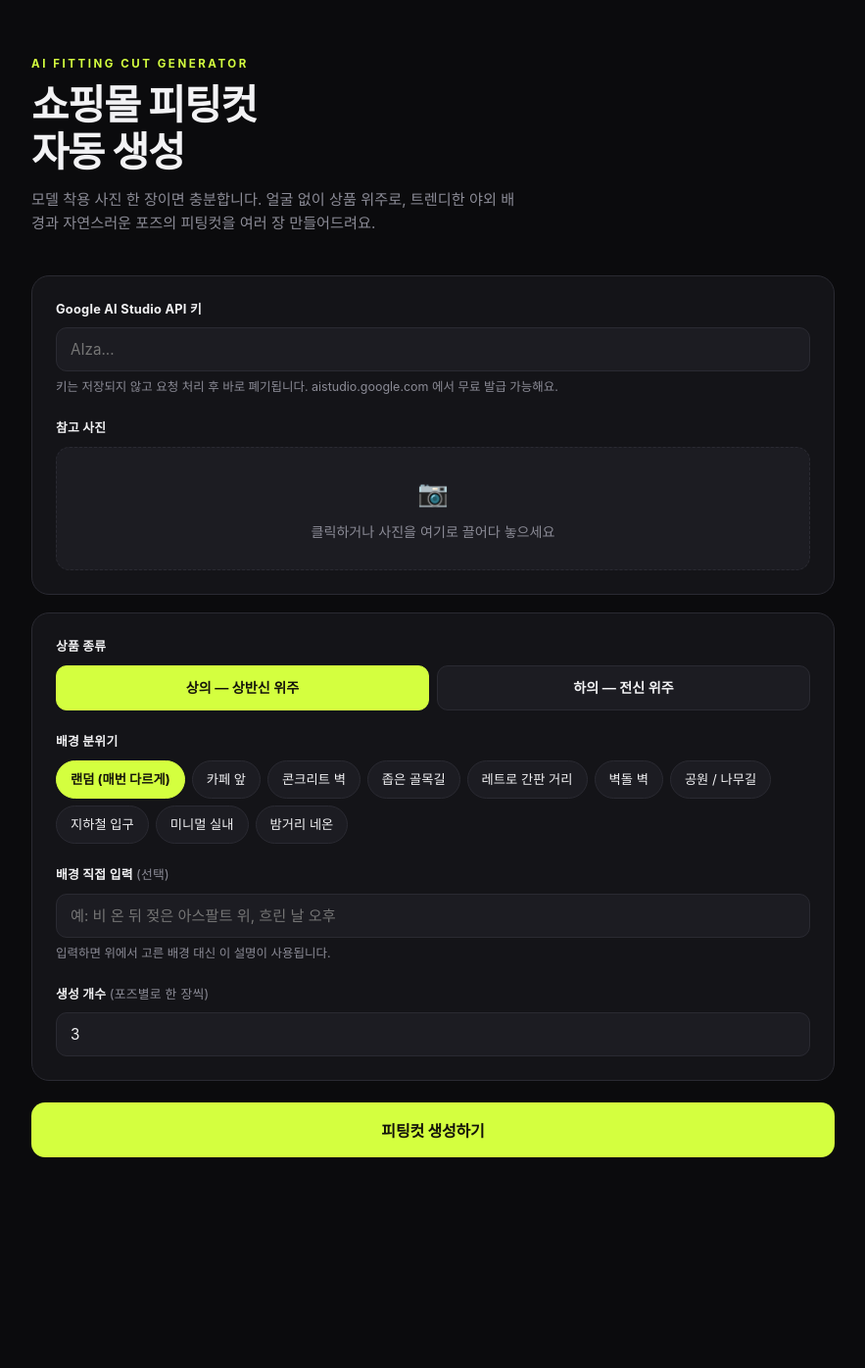
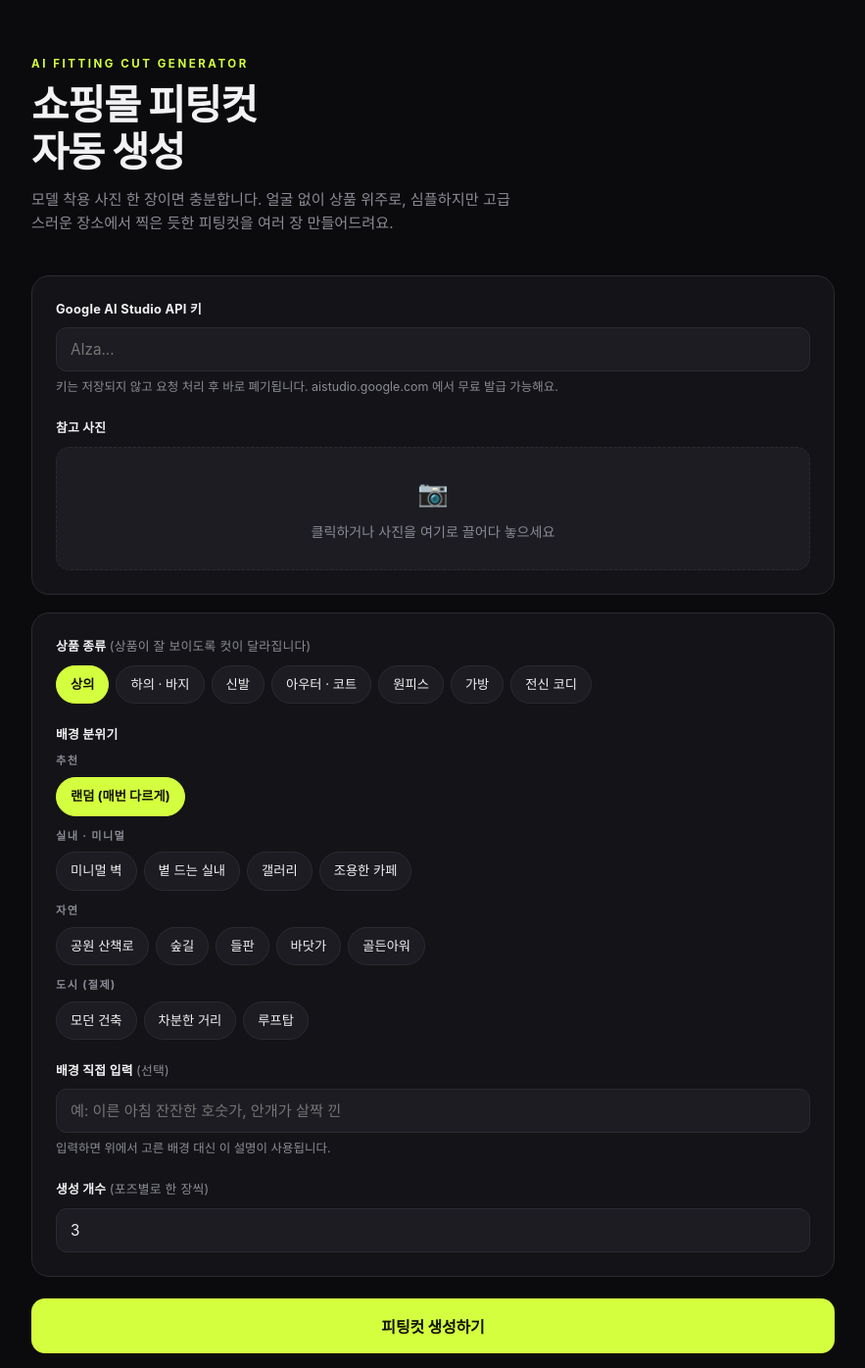
Before and after one commit to 5190rkddkwldi-hash/groomin-fitting, a Flask app: page / in a window 1280 px wide. Shown: the top 1396 px of the page at 98% size, without its empty margins (198-1081 px from the left). Before the commit the page ends 1181 px from the top, so only its background shows below. Run offline with Flask 3, Linux system fonts and the light colour scheme.

Commit message:
Refine backgrounds to calm upscale/natural settings, expand to 7 product categories

```diff
--- a/app.py
+++ b/app.py
@@ -24,23 +24,79 @@ MAX_COUNT = 4
 MODEL = "gemini-3.1-flash-image"
 
 POSES = [
-    "standing naturally with hands in pockets",
-    "standing at a slight angle with arms crossed",
-    "captured mid-step as if walking casually down the street",
-    "leaning casually against a wall, railing, or storefront in the scene",
+    "standing relaxed and upright, weight on one leg, hands resting "
+    "naturally at the sides or lightly in pockets",
+    "standing at a slight three-quarter angle, one hand in a pocket, "
+    "shoulders relaxed",
+    "captured mid-step, walking calmly and unhurried",
+    "standing still and leaning lightly against a wall, column or railing "
+    "in the scene",
 ]
 
-FRAMING = {
-    "top": (
-        "Frame the shot from just below the chin down to around the hips "
-        "or upper thighs, focusing on the upper body so the top garment "
-        "fills most of the frame."
-    ),
-    "bottom": (
-        "Frame the shot from around the chest down to the shoes, focusing "
-        "on the lower body so the full length and fit of the pants/bottom "
-        "garment is clearly visible."
-    ),
+# 카테고리별 프레이밍 — 상품이 화면에서 주인공이 되도록 컷을 다르게 잡는다.
+PRODUCTS = {
+    "top": {
+        "label": "상의",
+        "focus": "top garment",
+        "framing": (
+            "Frame from just below the chin down to the upper thighs so "
+            "the top garment fills most of the frame; its shoulder line, "
+            "sleeve length and drape must be clearly readable."
+        ),
+    },
+    "bottom": {
+        "label": "하의 · 바지",
+        "focus": "pants / bottom garment",
+        "framing": (
+            "Frame from around the chest down to below the shoes so the "
+            "full length, rise and drape of the bottoms is clearly "
+            "visible, including how they break over the shoes."
+        ),
+    },
+    "shoes": {
+        "label": "신발",
+        "focus": "shoes / footwear",
+        "framing": (
+            "Frame from around the knees or calves down to the ground, "
+            "shot from a low angle so the footwear is the clear subject "
+            "and its silhouette, sole and material are fully visible."
+        ),
+    },
+    "outer": {
+        "label": "아우터 · 코트",
+        "focus": "outerwear (jacket / coat)",
+        "framing": (
+            "Frame from just below the chin down to below the hem of the "
+            "outerwear so its full length, lapels, closure and drape are "
+            "clearly visible."
+        ),
+    },
+    "dress": {
+        "label": "원피스",
+        "focus": "dress / one-piece",
+        "framing": (
+            "Frame from just below the chin down to below the shoes so "
+            "the entire dress — its length, silhouette and how it falls — "
+            "is fully visible."
+        ),
+    },
+    "bag": {
+        "label": "가방",
+        "focus": "bag",
+        "framing": (
+            "Frame the torso and hip area so the bag is the clear subject "
+            "— its size relative to the body, strap length and material "
+            "must be obvious."
+        ),
+    },
+    "full": {
+        "label": "전신 코디",
+        "focus": "complete outfit",
+        "framing": (
+            "Frame from just below the chin down to below the shoes so "
+            "the entire styled outfit reads as one coordinated look."
+        ),
+    },
 }
 
 FACE_RULE = (
@@ -50,87 +106,127 @@ FACE_RULE = (
     "model's face is never shown."
 )
 
+# 심플하되 적당히 고급스러운 장소 위주. 간판/네온 같은 과한 도시 요소는 배제.
 BACKGROUNDS = {
     "auto": (
-        "a trendy urban setting — pick something different each time, such "
-        "as a cafe storefront, a textured concrete wall, retro signage, a "
-        "sidewalk with street furniture, or a narrow alleyway"
+        "a calm, tastefully understated location — vary it each time "
+        "between a quiet minimal interior, a clean architectural exterior, "
+        "and a soft natural setting"
     ),
-    "cafe": (
-        "in front of a stylish cafe storefront, with glass windows, wooden "
-        "or metal frames, outdoor chairs and a sandwich board sign"
+    "minimal_wall": (
+        "against a smooth off-white, beige or warm grey plaster wall, with "
+        "soft directional daylight and a gentle shadow falling across it"
     ),
-    "concrete": (
-        "against a raw textured concrete or plaster wall with subtle "
-        "stains, cracks and urban texture"
+    "sunlit_room": (
+        "in a quiet minimal interior with a large window, warm daylight "
+        "falling across a wooden or polished concrete floor, and very few "
+        "objects in the frame"
     ),
-    "alley": (
-        "in a narrow urban back alley with pipes, air-conditioning units, "
-        "small signage and worn walls"
+    "gallery": (
+        "in a bright gallery-like space with clean white walls, generous "
+        "empty space and soft even light"
     ),
-    "retro": (
-        "on a retro shopping street with vintage Korean signage, old shop "
-        "fronts and hand-painted lettering"
+    "quiet_cafe": (
+        "in a refined, quiet cafe interior with wood, stone and linen "
+        "textures, soft window light, and no visible signage or lettering"
     ),
-    "brick": (
-        "against a red or beige brick wall with visible mortar lines and "
-        "warm texture"
+    "architecture": (
+        "beside clean modern architecture — smooth stone steps, a concrete "
+        "column or a simple façade — with calm geometry and soft daylight"
     ),
-    "park": (
-        "on a tree-lined path or in a park, with greenery, dappled "
-        "sunlight and a paved walkway"
+    "park_path": (
+        "on a quiet tree-lined path with soft greenery, dappled sunlight "
+        "and a clean paved walkway"
     ),
-    "subway": (
-        "near a subway entrance or station exit, with tiled walls, metal "
-        "railings and urban signage"
+    "forest": (
+        "on a calm forest trail with tall trees, soft green foliage and "
+        "gentle light filtering through the leaves"
     ),
-    "minimal": (
-        "in a minimal modern interior with clean white or beige walls, "
-        "soft natural window light and simple furniture"
+    "field": (
+        "in an open grassy field or meadow with a soft natural horizon and "
+        "warm late-afternoon light"
     ),
-    "night": (
-        "on a city street at night, lit by warm shop signs, neon glow and "
-        "street lamps"
+    "seaside": (
+        "near a calm seaside — soft sand or a quiet coastal path — with "
+        "muted natural colours and diffused daylight"
+    ),
+    "rooftop": (
+        "on a clean open rooftop with an unobstructed sky, soft daylight "
+        "and minimal surrounding structures"
+    ),
+    "street_soft": (
+        "on a calm, tidy city street with restrained modern storefronts, "
+        "soft daylight and only minimal, unobtrusive signage"
+    ),
+    "golden_hour": (
+        "outdoors during golden hour, with warm low sunlight, long soft "
+        "shadows and a clean uncluttered setting"
     ),
 }
 
-BACKGROUND_LABELS = [
-    ("auto", "랜덤 (매번 다르게)"),
-    ("cafe", "카페 앞"),
-    ("concrete", "콘크리트 벽"),
-    ("alley", "좁은 골목길"),
-    ("retro", "레트로 간판 거리"),
-    ("brick", "벽돌 벽"),
-    ("park", "공원 / 나무길"),
-    ("subway", "지하철 입구"),
-    ("minimal", "미니멀 실내"),
-    ("night", "밤거리 네온"),
+BACKGROUND_GROUPS = [
+    ("추천", [("auto", "랜덤 (매번 다르게)")]),
+    (
+        "실내 · 미니멀",
+        [
+            ("minimal_wall", "미니멀 벽"),
+            ("sunlit_room", "볕 드는 실내"),
+            ("gallery", "갤러리"),
+            ("quiet_cafe", "조용한 카페"),
+        ],
+    ),
+    (
+        "자연",
+        [
+            ("park_path", "공원 산책로"),
+            ("forest", "숲길"),
+            ("field", "들판"),
+            ("seaside", "바닷가"),
+            ("golden_hour", "골든아워"),
+        ],
+    ),
+    (
+        "도시 (절제)",
+        [
+            ("architecture", "모던 건축"),
+            ("street_soft", "차분한 거리"),
+            ("rooftop", "루프탑"),
+        ],
+    ),
 ]
 
 BACKGROUND_RULE_TEMPLATE = (
-    "Background style: candid, realistic Korean street-fashion 'fitting "
-    "cut' photography, shot {setting}. Natural lighting, a slightly "
-    "candid snapshot feel, NOT a plain studio backdrop."
+    "Background style: a calm, simple but quietly upscale location, shot "
+    "{setting}. The setting should feel natural and effortless — never "
+    "busy, cluttered or loud. Avoid neon, large signage, heavy text, "
+    "crowds and visual noise. The background must stay soft and secondary "
+    "so the product remains the hero, while still making the item look "
+    "desirable and worth buying."
 )
 
 PROMPT_TEMPLATE = (
     "Using the exact same person and the exact same {focus} shown in the "
-    "reference photo, generate a new photorealistic image as if captured "
-    "by a professional street-fashion photographer on location. "
+    "reference photo, generate a new photorealistic image as if shot by a "
+    "professional fashion e-commerce photographer on location. "
     "{framing} {face_rule} {background_rule} Use a new, different "
-    "real-world location from the reference photo, and change the pose "
-    "to: {pose}. Keep the garment's color, fabric, fit and details "
-    "clearly consistent and recognizable with the reference photo. "
-    "Natural lighting, high-resolution editorial photography look. "
-    "Before generating the image, briefly describe the new scene and "
-    "pose in one English sentence."
+    "location from the reference photo, and set the pose to: {pose}. The "
+    "pose must look natural, relaxed and unforced — never stiff or "
+    "exaggerated. Keep the item's colour, fabric, texture, fit and "
+    "details exactly consistent and clearly recognizable with the "
+    "reference photo. Soft natural lighting, clean colour grading, "
+    "shallow depth of field, high-resolution editorial quality. "
+    "Before generating the image, briefly describe the new scene and pose "
+    "in one English sentence."
 )
 
 
 @app.route("/")
 def index():
     return render_template(
-        "index.html", max_count=MAX_COUNT, backgrounds=BACKGROUND_LABELS
+        "index.html",
+        max_count=MAX_COUNT,
+        background_groups=BACKGROUND_GROUPS,
+        products=[(key, val["label"]) for key, val in PRODUCTS.items()],
     )
 
 
@@ -153,9 +249,9 @@ def process():
     count = max(1, min(count, MAX_COUNT))
 
     product_type = request.form.get("product_type", "top")
-    if product_type not in FRAMING:
+    if product_type not in PRODUCTS:
         product_type = "top"
-    focus = "top garment" if product_type == "top" else "pants/bottom garment"
+    product = PRODUCTS[product_type]
 
     background = request.form.get("background", "auto")
     custom_background = (request.form.get("custom_background") or "").strip()
@@ -175,8 +271,8 @@ def process():
         for i in range(count):
             pose = POSES[i % len(POSES)]
             prompt = PROMPT_TEMPLATE.format(
-                focus=focus,
-                framing=FRAMING[product_type],
+                focus=product["focus"],
+                framing=product["framing"],
                 face_rule=FACE_RULE,
                 background_rule=background_rule,
                 pose=pose,
--- a/templates/index.html
+++ b/templates/index.html
@@ -121,6 +121,13 @@
     color: #14140a; font-weight: 700;
   }
 
+  .group { margin-bottom: 12px; }
+  .group:last-child { margin-bottom: 0; }
+  .group-name {
+    font-size: 0.7rem; letter-spacing: 0.12em; text-transform: uppercase;
+    color: var(--muted); font-weight: 700; margin-bottom: 7px;
+  }
+
   .row { display: grid; grid-template-columns: 1fr 1fr; gap: 14px; }
   @media (max-width: 560px) { .row { grid-template-columns: 1fr; } }
 
@@ -179,7 +186,7 @@
     <h1>쇼핑몰 피팅컷<br>자동 생성</h1>
     <p class="sub">
       모델 착용 사진 한 장이면 충분합니다. 얼굴 없이 상품 위주로,
-      트렌디한 야외 배경과 자연스러운 포즈의 피팅컷을 여러 장 만들어드려요.
+      심플하지만 고급스러운 장소에서 찍은 듯한 피팅컷을 여러 장 만들어드려요.
     </p>
   </header>
 
@@ -205,29 +212,34 @@
 
     <div class="card">
       <div class="field">
-        <label class="lbl">상품 종류</label>
-        <div class="seg">
-          <input type="radio" id="pt-top" name="product_type" value="top" checked>
-          <label for="pt-top">상의 — 상반신 위주</label>
-          <input type="radio" id="pt-bottom" name="product_type" value="bottom">
-          <label for="pt-bottom">하의 — 전신 위주</label>
+        <label class="lbl">상품 종류 <span style="color:var(--muted);font-weight:400">(상품이 잘 보이도록 컷이 달라집니다)</span></label>
+        <div class="chips">
+          {% for key, label in products %}
+          <input type="radio" id="pt-{{ key }}" name="product_type" value="{{ key }}" {% if loop.first %}checked{% endif %}>
+          <label for="pt-{{ key }}">{{ label }}</label>
+          {% endfor %}
         </div>
       </div>
 
       <div class="field">
         <label class="lbl">배경 분위기</label>
-        <div class="chips">
-          {% for key, label in backgrounds %}
-          <input type="radio" id="bg-{{ key }}" name="background" value="{{ key }}" {% if loop.first %}checked{% endif %}>
-          <label for="bg-{{ key }}">{{ label }}</label>
-          {% endfor %}
+        {% for group, items in background_groups %}
+        <div class="group">
+          <div class="group-name">{{ group }}</div>
+          <div class="chips">
+            {% for key, label in items %}
+            <input type="radio" id="bg-{{ key }}" name="background" value="{{ key }}" {% if key == 'auto' %}checked{% endif %}>
+            <label for="bg-{{ key }}">{{ label }}</label>
+            {% endfor %}
+          </div>
         </div>
+        {% endfor %}
       </div>
 
       <div class="field">
         <label class="lbl" for="customBg">배경 직접 입력 <span style="color:var(--muted);font-weight:400">(선택)</span></label>
         <input type="text" id="customBg" name="custom_background"
-               placeholder="예: 비 온 뒤 젖은 아스팔트 위, 흐린 날 오후">
+               placeholder="예: 이른 아침 잔잔한 호숫가, 안개가 살짝 낀">
         <p class="help">입력하면 위에서 고른 배경 대신 이 설명이 사용됩니다.</p>
       </div>
 
```
